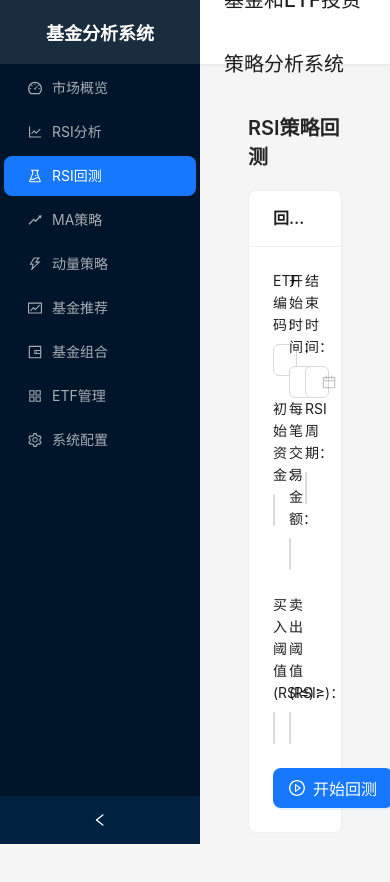
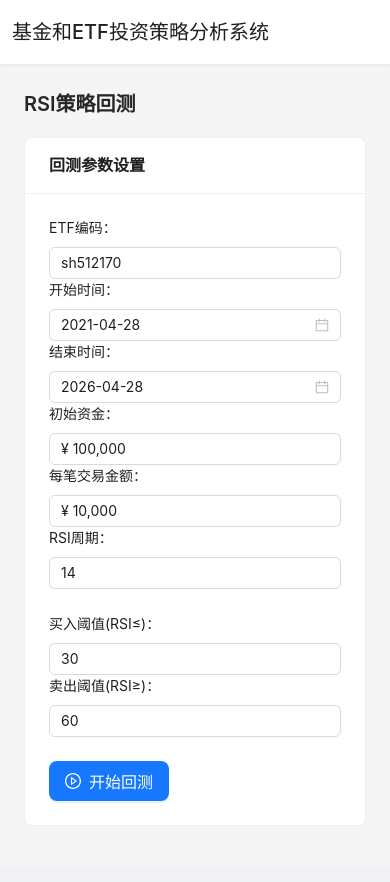
Before and after one commit to tcxiaotudou/fund-analysis-system, a React (Vite) app in the folder frontend/: page /rsi-backtest in a window 390 px wide. Shown: the top 882 px of the page. Built offline with nearby package versions, Linux system fonts and the light colour scheme.

Commit message:
fix: improve frontend loading and responsive layout

```diff
--- a/frontend/src/App.jsx
+++ b/frontend/src/App.jsx
@@ -2,20 +2,21 @@
  * 应用程序主组件
  * 包含路由配置和整体布局
  */
-import React from 'react'
+import React, { Suspense, lazy } from 'react'
 import { BrowserRouter as Router, Routes, Route } from 'react-router-dom'
-import { ConfigProvider } from 'antd'
+import { ConfigProvider, Spin } from 'antd'
 import zhCN from 'antd/locale/zh_CN'
 import MainLayout from './components/MainLayout'
-import Dashboard from './pages/Dashboard'
-import RsiAnalysis from './pages/RsiAnalysis'
-import MaStrategy from './pages/MaStrategy'
-import MomentumStrategy from './pages/MomentumStrategy'
-import FundRecommendation from './pages/FundRecommendation'
-import FundPortfolio from './pages/FundPortfolio'
-import EtfManagement from './pages/EtfManagement'
-import SystemConfig from './pages/SystemConfig'
-import RsiBacktest from './pages/RsiBacktest'
+
+const Dashboard = lazy(() => import('./pages/Dashboard'))
+const RsiAnalysis = lazy(() => import('./pages/RsiAnalysis'))
+const MaStrategy = lazy(() => import('./pages/MaStrategy'))
+const MomentumStrategy = lazy(() => import('./pages/MomentumStrategy'))
+const FundRecommendation = lazy(() => import('./pages/FundRecommendation'))
+const FundPortfolio = lazy(() => import('./pages/FundPortfolio'))
+const EtfManagement = lazy(() => import('./pages/EtfManagement'))
+const SystemConfig = lazy(() => import('./pages/SystemConfig'))
+const RsiBacktest = lazy(() => import('./pages/RsiBacktest'))
 
 function App() {
   return (
@@ -25,6 +26,11 @@ function App() {
       <Router>
         {/* 主布局组件，包含导航栏和侧边栏 */}
         <MainLayout>
+          <Suspense fallback={
+            <div className="loading-container">
+              <Spin size="large" tip="页面加载中..." />
+            </div>
+          }>
             {/* 定义路由规则 */}
             <Routes>
               {/* 首页：市场概览仪表板 */}
@@ -54,6 +60,7 @@ function App() {
               {/* 系统配置页面 */}
               <Route path="/system-config" element={<SystemConfig />} />
             </Routes>
+          </Suspense>
         </MainLayout>
       </Router>
     </ConfigProvider>
--- a/frontend/src/components/MainLayout.jsx
+++ b/frontend/src/components/MainLayout.jsx
@@ -3,7 +3,7 @@
  * 提供应用的整体布局结构，包括头部、侧边栏和内容区域
  */
 import React, { useState } from 'react'
-import { Layout, Menu } from 'antd'
+import { Layout, Menu, Grid } from 'antd'
 import { useNavigate, useLocation } from 'react-router-dom'
 import {
   DashboardOutlined,
@@ -18,6 +18,7 @@ import {
 } from '@ant-design/icons'
 
 const { Header, Sider, Content } = Layout
+const { useBreakpoint } = Grid
 
 /**
  * 侧边栏菜单配置
@@ -74,6 +75,11 @@ function MainLayout({ children }) {
   // 控制侧边栏的折叠状态
   const [collapsed, setCollapsed] = useState(false)
 
+  // 根据屏幕断点调整侧边栏和内容间距
+  const screens = useBreakpoint()
+  const isMobile = !screens.md
+  const siderWidth = collapsed ? 80 : 200
+
   // 路由导航钩子
   const navigate = useNavigate()
 
@@ -95,6 +101,8 @@ function MainLayout({ children }) {
         collapsible
         collapsed={collapsed}
         onCollapse={setCollapsed}
+        breakpoint="md"
+        collapsedWidth={isMobile ? 0 : 80}
         style={{
           overflow: 'auto',
           height: '100vh',
@@ -102,6 +110,7 @@ function MainLayout({ children }) {
           left: 0,
           top: 0,
           bottom: 0,
+          zIndex: 1000,
         }}
       >
         {/* Logo区域 */}
@@ -129,10 +138,10 @@ function MainLayout({ children }) {
       </Sider>
 
       {/* 右侧内容区域 */}
-      <Layout style={{ marginLeft: collapsed ? 80 : 200, transition: 'all 0.2s' }}>
+      <Layout style={{ marginLeft: isMobile ? 0 : siderWidth, transition: 'all 0.2s' }}>
         {/* 顶部导航栏 */}
         <Header style={{
-          padding: '0 24px',
+          padding: isMobile ? '0 12px' : '0 24px',
           background: '#fff',
           display: 'flex',
           alignItems: 'center',
@@ -146,8 +155,8 @@ function MainLayout({ children }) {
 
         {/* 主内容区域 */}
         <Content style={{
-          margin: '24px',
-          padding: '24px',
+          margin: isMobile ? '12px' : '24px',
+          padding: isMobile ? '12px' : '24px',
           minHeight: 280,
         }}>
           {children}
--- a/frontend/src/pages/MaStrategy.jsx
+++ b/frontend/src/pages/MaStrategy.jsx
@@ -206,7 +206,7 @@ function MaStrategy() {
       >
         <Space direction="vertical" style={{ width: '100%' }} size="large">
           <Row gutter={16}>
-            <Col span={6}>
+            <Col xs={24} sm={12} lg={6}>
               <div>
                 <div style={{ marginBottom: 8 }}>ETF编码：</div>
                 <Input
@@ -217,7 +217,7 @@ function MaStrategy() {
                 />
               </div>
             </Col>
-            <Col span={6}>
+            <Col xs={24} sm={12} lg={6}>
               <div>
                 <div style={{ marginBottom: 8 }}>开始时间：</div>
                 <DatePicker
@@ -229,7 +229,7 @@ function MaStrategy() {
                 />
               </div>
             </Col>
-            <Col span={6}>
+            <Col xs={24} sm={12} lg={6}>
               <div>
                 <div style={{ marginBottom: 8 }}>结束时间：</div>
                 <DatePicker
@@ -241,7 +241,7 @@ function MaStrategy() {
                 />
               </div>
             </Col>
-            <Col span={6}>
+            <Col xs={24} sm={12} lg={6}>
               <div>
                 <div style={{ marginBottom: 8 }}>初始资金：</div>
                 <InputNumber
--- a/frontend/src/pages/RsiBacktest.jsx
+++ b/frontend/src/pages/RsiBacktest.jsx
@@ -186,25 +186,25 @@ function RsiBacktest() {
       <Card title="回测参数设置" style={{ marginBottom: 16 }}>
         <Space direction="vertical" style={{ width: '100%' }} size="large">
           <Row gutter={16}>
-            <Col span={4}>
+            <Col xs={24} sm={12} lg={4}>
               <div>
                 <div style={{ marginBottom: 8 }}>ETF编码：</div>
                 <Input placeholder="例如：sh512170" value={etfCode} onChange={e => setEtfCode(e.target.value)} />
               </div>
             </Col>
-            <Col span={4}>
+            <Col xs={24} sm={12} lg={4}>
               <div>
                 <div style={{ marginBottom: 8 }}>开始时间：</div>
                 <DatePicker style={{ width: '100%' }} value={startDate} onChange={setStartDate} format="YYYY-MM-DD" />
               </div>
             </Col>
-            <Col span={4}>
+            <Col xs={24} sm={12} lg={4}>
               <div>
                 <div style={{ marginBottom: 8 }}>结束时间：</div>
                 <DatePicker style={{ width: '100%' }} value={endDate} onChange={setEndDate} format="YYYY-MM-DD" />
               </div>
             </Col>
-            <Col span={4}>
+            <Col xs={24} sm={12} lg={4}>
               <div>
                 <div style={{ marginBottom: 8 }}>初始资金：</div>
                 <InputNumber
@@ -215,7 +215,7 @@ function RsiBacktest() {
                 />
               </div>
             </Col>
-            <Col span={4}>
+            <Col xs={24} sm={12} lg={4}>
               <div>
                 <Tooltip title="每次触发买入/卖出信号时使用的固定金额，可连续多天操作">
                   <div style={{ marginBottom: 8 }}>每笔交易金额：</div>
@@ -228,7 +228,7 @@ function RsiBacktest() {
                 />
               </div>
             </Col>
-            <Col span={4}>
+            <Col xs={24} sm={12} lg={4}>
               <div>
                 <div style={{ marginBottom: 8 }}>RSI周期：</div>
                 <InputNumber style={{ width: '100%' }} value={rsiPeriod} onChange={setRsiPeriod} min={2} max={100} />
@@ -236,13 +236,13 @@ function RsiBacktest() {
             </Col>
           </Row>
           <Row gutter={16}>
-            <Col span={4}>
+            <Col xs={24} sm={12} lg={4}>
               <div>
                 <div style={{ marginBottom: 8 }}>买入阈值(RSI≤)：</div>
                 <InputNumber style={{ width: '100%' }} value={buyThreshold} onChange={setBuyThreshold} min={1} max={99} />
               </div>
             </Col>
-            <Col span={4}>
+            <Col xs={24} sm={12} lg={4}>
               <div>
                 <div style={{ marginBottom: 8 }}>卖出阈值(RSI≥)：</div>
                 <InputNumber style={{ width: '100%' }} value={sellThreshold} onChange={setSellThreshold} min={1} max={99} />
```
Lines whose indentation alone changed are shown as unchanged.
